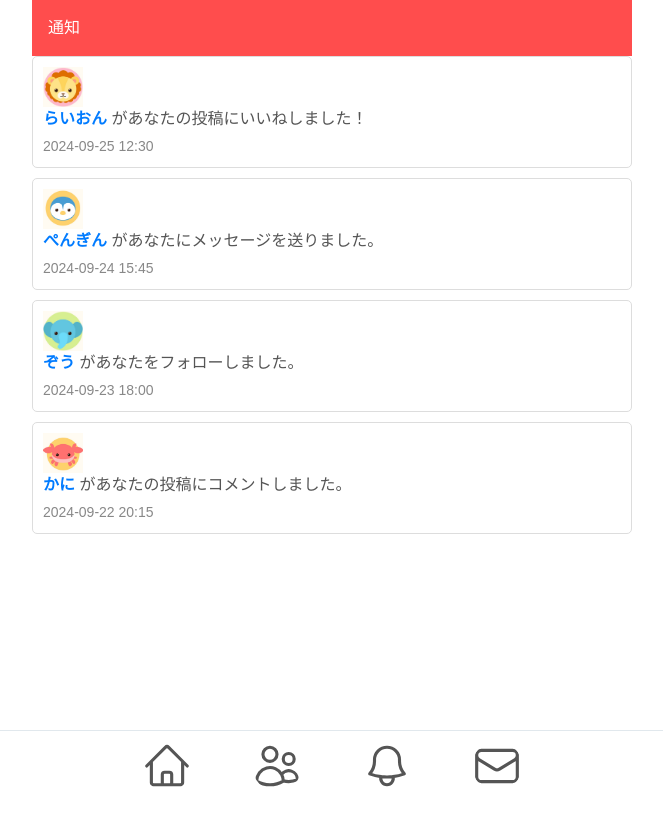
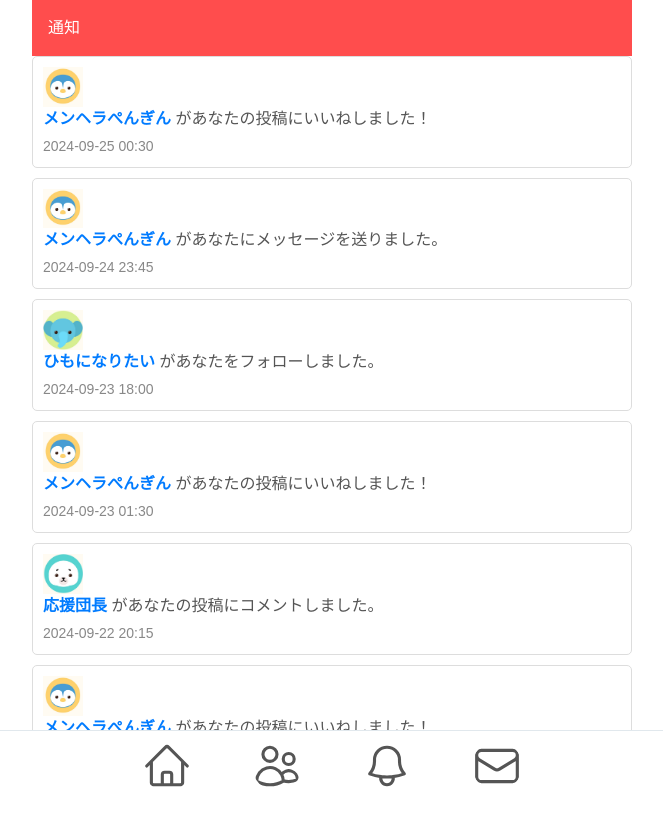
Before and after one commit to takahara-morpet/morpet-frontend, a Next.js app: page /notifications in a window 1280 px wide. Shown: the top 826 px of the page, without its empty margins (308-971 px from the left). Before the commit the page ends 800 px from the top, so only its background shows below. Built offline with nearby package versions, Linux system fonts and the light colour scheme.

Commit message:
デモデータの作成

```diff
--- a/src/app/notifications/page.tsx
+++ b/src/app/notifications/page.tsx
@@ -10,24 +10,34 @@ const Notifications: React.FC = () => {
       <h1 className="hedder">通知</h1>
       <ul className="notification-list">
         <li className="notification-item">
-          <Image src="/images/lion.jpg" alt="lion" className="avatar" width={40} height={40} />
-          <strong>らいおん</strong> があなたの投稿にいいねしました！
-          <span className="timestamp">2024-09-25 12:30</span>
+          <Image src="/images/penguin.jpg" alt="penguin" className="avatar" width={40} height={40} />
+          <strong>メンヘラぺんぎん</strong> があなたの投稿にいいねしました！
+          <span className="timestamp">2024-09-25 00:30</span>
         </li>
         <li className="notification-item">
           <Image src="/images/penguin.jpg" alt="penguin" className="avatar" width={40} height={40} />
-          <strong>ぺんぎん</strong> があなたにメッセージを送りました。
-          <span className="timestamp">2024-09-24 15:45</span>
+          <strong>メンヘラぺんぎん</strong> があなたにメッセージを送りました。
+          <span className="timestamp">2024-09-24 23:45</span>
         </li>
         <li className="notification-item">
           <Image src="/images/elephant.jpg" alt="elephant" className="avatar" width={40} height={40} />
-          <strong>ぞう</strong> があなたをフォローしました。
+          <strong>ひもになりたい</strong> があなたをフォローしました。
           <span className="timestamp">2024-09-23 18:00</span>
         </li>
         <li className="notification-item">
-          <Image src="/images/crab.jpg" alt="fox" className="avatar" width={40} height={40} />
-          <strong>かに</strong> があなたの投稿にコメントしました。
+          <Image src="/images/penguin.jpg" alt="penguin" className="avatar" width={40} height={40} />
+          <strong>メンヘラぺんぎん</strong> があなたの投稿にいいねしました！
+          <span className="timestamp">2024-09-23 01:30</span>
+        </li>
+        <li className="notification-item">
+          <Image src="/images/azarashi.jpg" alt="azarashi" className="avatar" width={40} height={40} />
+          <strong>応援団長</strong> があなたの投稿にコメントしました。
           <span className="timestamp">2024-09-22 20:15</span>
+        </li>
+        <li className="notification-item">
+          <Image src="/images/penguin.jpg" alt="penguin" className="avatar" width={40} height={40} />
+          <strong>メンヘラぺんぎん</strong> があなたの投稿にいいねしました！
+          <span className="timestamp">2024-09-22 03:00</span>
         </li>
       </ul>
     </div>
--- a/src/app/profile/[id]/page.tsx
+++ b/src/app/profile/[id]/page.tsx
@@ -61,81 +61,140 @@ export default ProfilePage;
 
 // おすすめの投稿データ
 const selfPosts = [
+  // {
+  //   id: 1,
+  //   username: "高原陽太",
+  //   handle: "高原陽太18",
+  //   time: "1時間前",
+  //   content: "高原モルペット始めてみました！よろしくお願いいたします",
+  //   likes: 3,
+  //   retweets: 7,
+  //   replies: 0,
+  //   profileImageUrl: "/images/lion.jpg",
+  //   category: "面白恋愛",
+  // },
+  // {
+  //   id: 1,
+  //   username: "高原陽太",
+  //   handle: "高原陽太18",
+  //   time: "1時間前",
+  //   content: "彼女の誕生日旅行前日23:00に家に泊まるはずだったのに深夜の2:00まで連絡つかなかった。 しかも男友達と遊んでいたのがまじでショック。。。。。 これみんなはどう思う？？意見を聞きたい",
+  //   likes: 8,
+  //   retweets: 7,
+  //   replies: 30,
+  //   profileImageUrl: "/images/lion.jpg",
+  //   category: "面白恋愛",
+  // },
   {
     id: 1,
-    username: "山田 太郎",
-    handle: "taro_yamada",
+    username: "応援団長",
+    handle: "room8",
     time: "1時間前",
-    content: "今日はとても楽しかった！",
-    likes: 20,
+    content: "投票してください！お願いします！",
+    likes: 220,
     retweets: 5,
     replies: 10,
-    profileImageUrl: "/images/kurage.jpg",
-    category: "恋愛",
-  }
+    profileImageUrl: "/images/azarashi.jpg",
+    category: "ときめき",
+  },
+  {
+    id: 1,
+    username: "応援団長",
+    handle: "room8",
+    time: "1時間前",
+    content: "発表頑張れー",
+    likes: 620,
+    retweets: 8,
+    replies: 14,
+    profileImageUrl: "/images/azarashi.jpg",
+    category: "ときめき",
+  },
+  {
+    id: 1,
+    username: "応援団長",
+    handle: "room8",
+    time: "1時間前",
+    content: "この発表面白い！絶対投票しよう！",
+    likes: 8,
+    retweets: 7,
+    replies: 30,
+    profileImageUrl: "/images/azarashi.jpg",
+    category: "ときめき",
+  },
 ];
 
 // フォロー中の投稿データ
 const likePosts = [
   {
     id: 120,
-    username: "ひとで",
-    handle: "follow_user1",
+    username: "メンヘラぺんぎん",
+    handle: "love_takahara",
     time: "3時間前",
-    content: "今日はランニングをしました。",
+    content: "彼に『次の週末空いてる？』って聞かれて、嬉しすぎて即返信しちゃったけど、返事が来ない。何で？もしかして軽く見られた？不安でいっぱい…😢",
     likes: 15,
     retweets: 4,
     replies: 6,
-    profileImageUrl: "/images/star.jpg",
-    category: "恋愛",
+    profileImageUrl: "/images/penguin.jpg",
+    category: "片思い",
   },
   {
-    id: 478923,
-    username: "フぺんぎん",
-    handle: "follow_user2",
-
+    id: 1299,
+    username: "ひもになりたい",
+    handle: "himo_love",
     time: "4時間前",
-    content: "新しい本を読みました。面白かった！",
-    likes: 25,
+    content: "彼女が『結婚したら、私が貯金担当ね！』って言ってきたから、冗談で『じゃあ、俺は使う専門で』って返したら、真顔で『いや、稼ぐ担当だから、使わせねーから』って言われた😳まさかのダメ出し！",
+    likes: 80,
     retweets: 7,
-    replies: 8,
-    profileImageUrl: "/images/penguin.jpg",
-    category: "恋愛",
+    replies: 10,
+    profileImageUrl: "/images/elephant.jpg",
+    category: "面白恋愛",
   },
   {
-    id: 46123,
-    username: "田中 直子",
-    handle: "naoko_tanaka",
+    id: 120,
+    username: "メンヘラぺんぎん",
+    handle: "love_takahara",
     time: "8時間前",
-    content: "友達とカフェに行きました。楽しい時間を過ごしました。",
+    content: "彼、また返信遅いくせにSNSはバンバン更新してるの何！？私は後回しでいいってこと！？さすがにバカにされてる気分…💢",
     likes: 40,
     retweets: 9,
     replies: 13,
-    profileImageUrl: "/images/azarashi.jpg",
-    category: "恋愛",
+    profileImageUrl: "/images/penguin.jpg",
+    category: "イライラ恋愛",
   },
   {
-    id: 1632798,
-    username: "本田 圭",
-    handle: "kei_honda",
+    id: 125,
+    username: "辰の落とし前",
+    handle: "tastumino_otoshimae",
     time: "9時間前",
-    content: "新しい趣味を始めました。頑張ります！",
+    content: "やっぱりドタキャンされた。理由も言わずにただ『ごめん』って…ふざけんなよ。そんな扱いされる覚えないんだけど！？😡",
     likes: 60,
     retweets: 15,
     replies: 25,
-    profileImageUrl: "/images/suga.jpg",
-    category: "恋愛",
+    profileImageUrl: "/images/lion.jpg",
+    category: "イライラ恋愛",
   },
   {
-    id: 8345,
-    username: "井上 真",
-    handle: "makoto_inoue",
+    id: 120,
+    username: "メンヘラぺんぎん",
+    handle: "love_takahara",
     time: "10時間前",
-    content: "今日は天気が良かったので散歩しました。",
+    content: "今日も彼からおやすみLINE来た💕毎晩ちゃんと連絡くれるのが嬉しくて、もう寝る前に彼のこと考えない日なんてないな〜🥰",
     likes: 45,
     retweets: 10,
     replies: 17,
-    profileImageUrl: "/images/elephant.jpg",
-    category: "恋愛",
+    profileImageUrl: "/images/penguin.jpg",
+    category: "ときめき",
+  },
+  {
+    id: 120,
+    username: "メンヘラぺんぎん",
+    handle: "love_takahara",
+    time: "10時間前",
+    content: "デート中、彼が何も言わずに私の手をぎゅって握ってきた時、もう本当に離れたくないって思った💖ずっとこの瞬間が続けばいいのに…",
+    likes: 45,
+    retweets: 10,
+    replies: 17,
+    profileImageUrl: "/images/penguin.jpg",
+    category: "ときめき",
   },
 ];
--- a/src/app/timeline/page.tsx
+++ b/src/app/timeline/page.tsx
@@ -89,65 +89,113 @@ const Page: React.FC = () => {
 
 export default Page;
 
-// // おすすめの投稿データ
-// const recommendPosts = [
-//   {
-//     username: '山田 太郎',
-//     handle: 'taro_yamada',
-//     time: '1時間前',
-//     content: '今日はとても楽しかった！',
-//     likes: 20,
-//     retweets: 5,
-//     replies: 10,
-//     profileImage: '/images/penguin.jpg',
-//   },
-//   {
-//     username: '佐藤 花子',
-//     handle: 'hanako_sato',
-//     time: '2時間前',
-//     content: '美味しいご飯を食べました！',
-//     likes: 30,
-//     retweets: 10,
-//     replies: 5,
-//     profileImage: '/images/lion.jpg',
-//   },
-// ];
-
 // フォロー中の投稿データ
 const followPosts = [
   {
     id: 32222222,
-    username: "フォロー中ユーザー1",
-    handle: "follow_user1",
+    username: "さくらさく",
+    handle: "sakura_saku",
     time: "3時間前",
-    content: "今日はランニングをしました。",
+    content: "彼氏と映画デート🎬したけど、最後のシーンで泣いちゃった😢そしたら隣で『泣くの早すぎない？笑』って言われて逆に笑ったw",
     likes: 15,
     retweets: 4,
     replies: 6,
-    profileImageUrl: "/images/elephant.jpg",
-    category: "恋愛",
+    profileImageUrl: "/images/star.jpg",
+    category: "ときめき",
+  },
+  {
+    id: 120,
+    username: "メンヘラぺんぎん",
+    handle: "love_takahara",
+    time: "10時間前",
+    content: "他の女の子が彼に笑いかけると、心の中で『その笑顔、私のパクりじゃん！』って叫んでる。私のアイデンティティが奪われる気がする",
+    likes: 35,
+    retweets: 3,
+    replies: 5,
+    profileImageUrl: "/images/penguin.jpg",
+    category: "イライラ恋愛",
   },
   {
     id: 85743,
-    username: "フォロー中ユーザー2",
-    handle: "follow_user2",
+    username: "ゆるふわラブガール",
+    handle: "yurufuwa-girl",
     time: "4時間前",
-    content: "新しい本を読みました。面白かった！",
+    content: "彼のSNS、ずっとチェックしちゃう😂まだ彼女いないよね？いや、そもそも私をどう思ってるんだろう…？",
     likes: 25,
     retweets: 7,
     replies: 8,
+    profileImageUrl: "/images/kurage.jpg",
+    category: "片思い",
+  },
+  {
+    id: 32222222,
+    username: "さくらさく",
+    handle: "sakura_saku",
+    time: "3時間前",
+    content: "なんで彼って返信遅い時に限って、突然長文で愛のメッセージ送ってくるんだろう？笑 毎回びっくりする😂",
+    likes: 4,
+    retweets: 0,
+    replies: 2,
     profileImageUrl: "/images/star.jpg",
-    category: "恋愛",
+    category: "ときめき",
+  },
+  {
+    id: 120,
+    username: "メンヘラぺんぎん",
+    handle: "love_takahara",
+    time: "10時間前",
+    content: "彼が好きすぎて、私の心臓を彼にあげたい。『心臓移植』って言葉を知ってる？彼のために自分の心臓を切り取って渡す準備はできてる😅💖",
+    likes: 4,
+    retweets: 0,
+    replies: 1,
+    profileImageUrl: "/images/penguin.jpg",
+    category: "ときめき",
+  },
+  {
+    id: 32225555,
+    username: "いろはす",
+    handle: "irohasu",
+    time: "7時間前",
+    content: "彼女が急に『明日のデートは私の好きなテーマパークに行こう！』って言ってきたけど、実は私、苦手なんだよね…どうすべき？",
+    likes: 45,
+    retweets: 12,
+    replies: 19,
+    profileImageUrl: "/images/crab.jpg",
+    category: "片思い",
+  },
+  {
+    id: 32225555,
+    username: "もるぺっと",
+    handle: "morupetto",
+    time: "7時間前",
+    content: "デートで彼女が遅刻して、しかも理由が『寝坊』だった。これどう思う？私の時間を何だと思ってるの？😤",
+    likes: 45,
+    retweets: 12,
+    replies: 19,
+    profileImageUrl: "/images/bird.jpg",
+    category: "イライラ恋愛",
+  },
+  {
+    id: 189,
+    username: "TK",
+    handle: "takahara",
+    time: "3時間前",
+    content: "深夜にラウンドワンはアウトでしょ",
+    likes: 60,
+    retweets: 2,
+    replies: 9,
+    profileImageUrl: "/images/lion.jpg",
+    category: "イライラ恋愛",
   },
 ];
 
 // 賛否両論の投稿データ
 const controversialPosts = [
   {
-    username: "木村 拓",
+    username: "TK",
     handle: "taku_kimura",
     time: "5時間前",
-    content: "最近のトレンドには賛否があるけど、僕は肯定派。",
+    content: "気になる子がいるけど、告白するタイミングが難しい…普通に友達として見られてるだけかもだしな😅",
     likes: 50,
     retweets: 20,
     replies: 30,
@@ -159,7 +207,7 @@ const controversialPosts = [
     username: "田中 美沙",
     handle: "misa_tanaka",
     time: "6時間前",
-    content: "その意見には反対だけど、意見交換は大事だね。",
+    content: "今日は偶然、帰り道が一緒になって少し話せたけど、もっとちゃんと誘いたいな。でも、タイミングが難しい…",
     likes: 35,
     retweets: 10,
     replies: 22,
@@ -167,18 +215,5 @@ const controversialPosts = [
     malePercentage: 55,
     femalePercentage: 45,
     category: "恋愛",
-  },
-  {
-    username: "中村 勇",
-    handle: "isamu_nakamura",
-    time: "7時間前",
-    content: "議論の余地がある問題だけど、自分の立場を明確にしたい。",
-    likes: 45,
-    retweets: 12,
-    replies: 19,
-    profileImageUrl: "/images/kurage.jpg",
-    malePercentage: 50,
-    femalePercentage: 50,
-    category: "恋愛",
-  },
+  }
 ];
```
